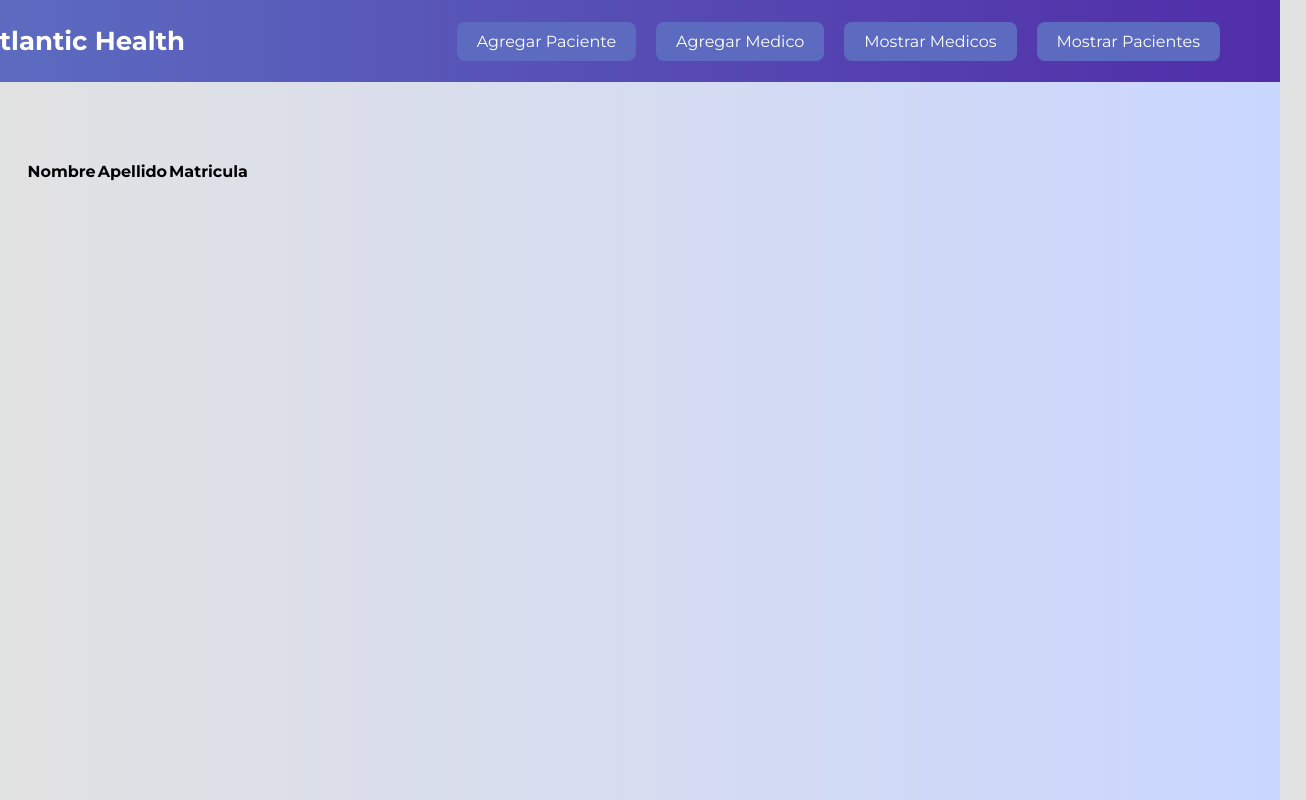
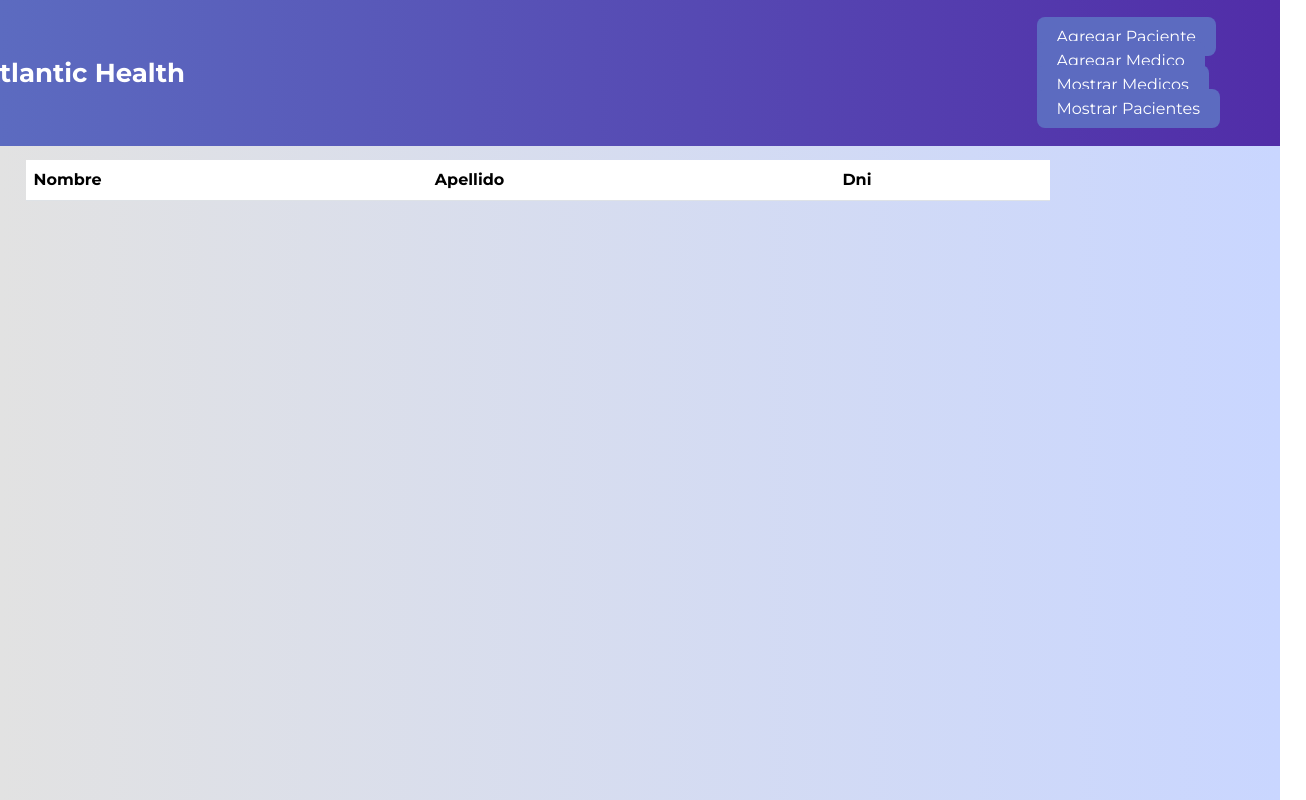
Before and after one commit to MatiasFigliuolo/TP-FINAL-HIS, an Angular app: page /list-patients in a window 1280 px wide. Shown: the whole page, 1306 px wide, since content can reach past the window. Built offline with nearby package versions, Linux system fonts and the light colour scheme.

Commit message:
agregado boostrap

```diff
--- a/src/app/list-patient/list-patient.component.css
+++ b/src/app/list-patient/list-patient.component.css
@@ -3,6 +3,6 @@
     position: absolute;
     top: 20%;
     left: 2%;
-    width: 100%;
+    width: 80%;
     height: auto;
 }
--- a/src/app/list-patient/list-patient.component.html
+++ b/src/app/list-patient/list-patient.component.html
@@ -6,7 +6,7 @@
         <tr>
             <th>Nombre</th>
             <th>Apellido</th>
-            <th>Matricula</th>
+            <th>Dni</th>
         </tr>
     </thead>
     <tbody>
--- a/src/app/medic-list/medic-list.component.css
+++ b/src/app/medic-list/medic-list.component.css
@@ -3,6 +3,6 @@
     position: absolute;
     top: 20%;
     left: 2%;
-    width: 100%;
+    width: 80%;
     height: auto;
 }
--- a/src/index.html
+++ b/src/index.html
@@ -6,6 +6,7 @@
   <base href="/">
   <meta name="viewport" content="width=device-width, initial-scale=1">
   <link rel="icon" type="image/x-icon" href="favicon.ico">
+  <link href="https://cdn.jsdelivr.net/npm/bootstrap@5.3.3/dist/css/bootstrap.min.css" rel="stylesheet" integrity="sha384-QWTKZyjpPEjISv5WaRU9OFeRpok6YctnYmDr5pNlyT2bRjXh0JMhjY6hW+ALEwIH" crossorigin="anonymous">
 </head>
 <body>
 <app-root></app-root>
```
